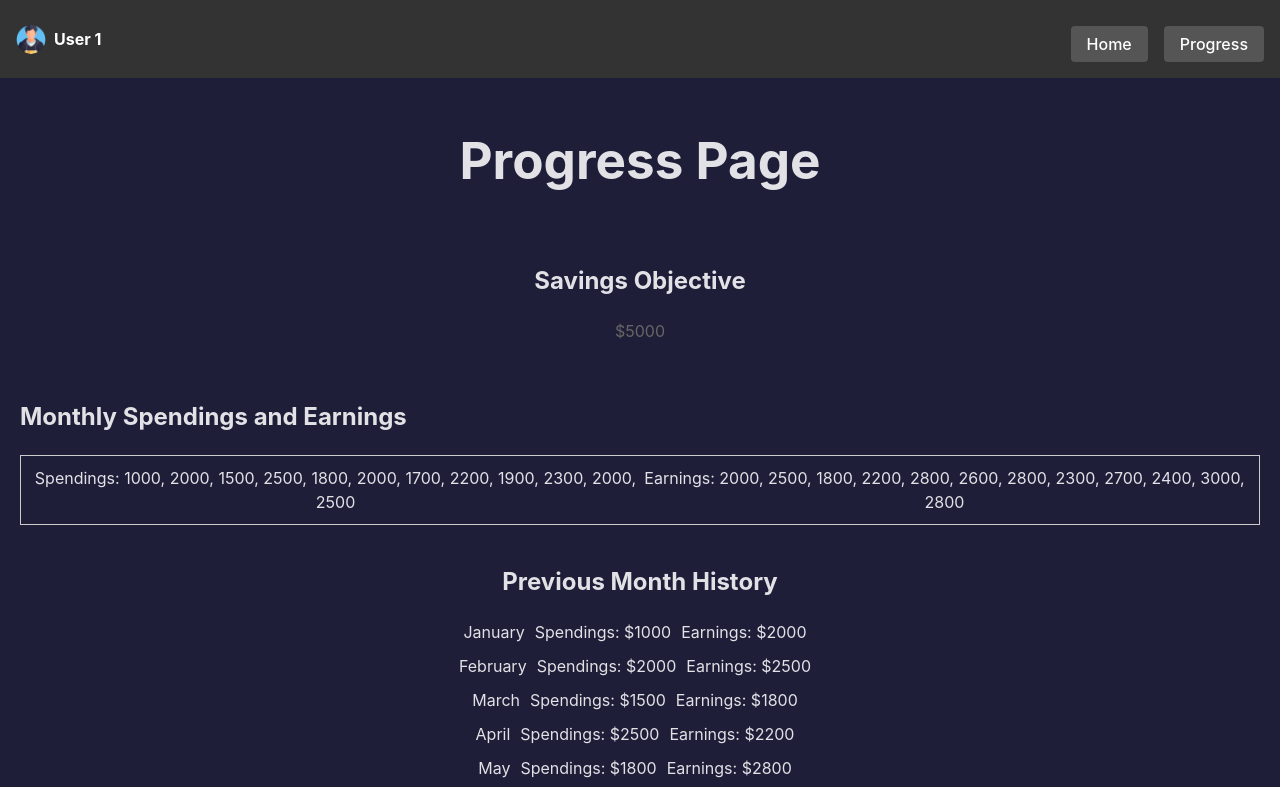
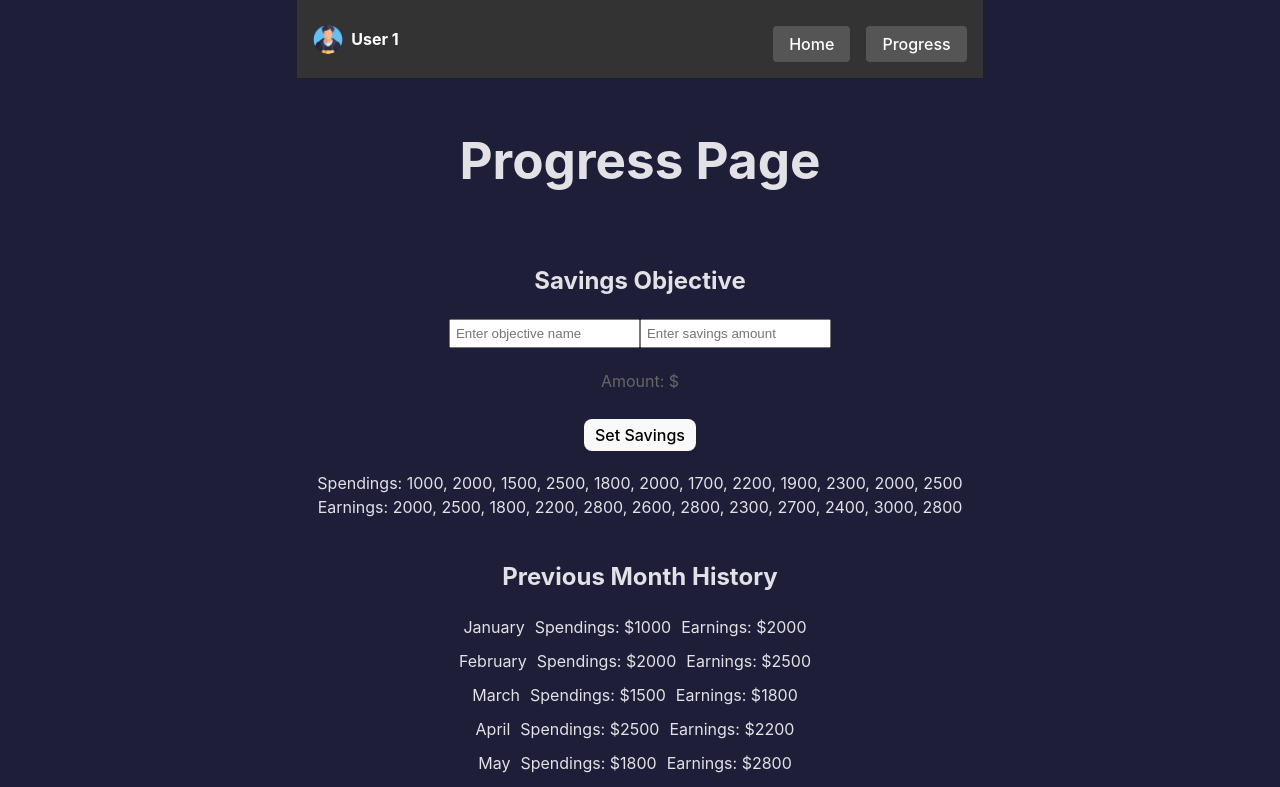
Before and after one commit to richardk021/OneToMany, a React (Vite) app: page /progress in a window 1280 px wide. Shown: the top 787 px of the page. Built offline with nearby package versions, Linux system fonts and the light colour scheme.

Commit message:
tambahin button di progress sama input

```diff
--- a/src/components/progressPage.tsx
+++ b/src/components/progressPage.tsx
@@ -8,8 +8,8 @@
 }
 
 const ProgressPage: React.FC = () => {
-  // Remove the unused state updater functions
-  const [savingsObjective] = useState<number>(5000);
+  const [savingsObjective, setSavingsObjective] = useState<string>('');
+  const [savingsAmount, setSavingsAmount] = useState<number | undefined>(undefined);
   const [spendingData] = useState<number[]>([1000, 2000, 1500, 2500, 1800, 2000, 1700, 2200, 1900, 2300, 2000, 2500]);
   const [earningData] = useState<number[]>([2000, 2500, 1800, 2200, 2800, 2600, 2800, 2300, 2700, 2400, 3000, 2800]);
   const [historyData] = useState<HistoryEntry[]>([
@@ -27,21 +27,49 @@
     { month: 'December', spending: 2500, earning: 2800 },
   ]);
 
+  const handleSetSavings = () => {
+    // Perform any validation if needed
+    // For simplicity, we assume the input is valid
+    // You may want to add more complex validation logic
+    setSavingsObjective('Vacation Fund'); // Example name
+    setSavingsAmount(2000); // Example amount
+  };
+
+  const calculateProgressBar = () => {
+    if (savingsAmount === undefined || savingsAmount <= 0) {
+      return 0;
+    }
+    return (savingsAmount / 5000) * 100; // Assuming a maximum savings objective of $5000
+  };
+
   return (
     <div className="progressPage">
       <h1>Progress Page</h1>
       <div className="savingsObjective">
         <h2>Savings Objective</h2>
-        <p>${savingsObjective}</p>
+        <input
+          type="text"
+          placeholder="Enter objective name"
+          value={savingsObjective}
+          onChange={(e) => setSavingsObjective(e.target.value)}
+        />
+        <input
+          type="number"
+          placeholder="Enter savings amount"
+          value={savingsAmount === undefined ? '' : savingsAmount}
+          onChange={(e) => setSavingsAmount(Number(e.target.value))}
+        />
+        <div className="progressBarContainer">
+          <div className="progressBar" style={{ width: `${calculateProgressBar()}%` }}></div>
+        </div>
+        <p>Amount: ${savingsAmount}</p>
+        <button onClick={handleSetSavings}>Set Savings</button>
       </div>
       <div className="lineGraphContainer">
-        <h2>Monthly Spendings and Earnings</h2>
-        <div className="lineGraph">
-          {/* Implement your line graph component here */}
-          {/* For simplicity, let's just display the data as text */}
-          <div className="spendingData">Spendings: {spendingData.join(', ')}</div>
-          <div className="earningData">Earnings: {earningData.join(', ')}</div>
-        </div>
+        {/* Implement your line graph component here */}
+        {/* For simplicity, let's just display the data as text */}
+        <div className="spendingData">Spendings: {spendingData.join(', ')}</div>
+        <div className="earningData">Earnings: {earningData.join(', ')}</div>
       </div>
       <div className="historyList">
         <h2>Previous Month History</h2>
```
Also changed, not shown: 1 other file (tests, documents, lock files or other folders).
